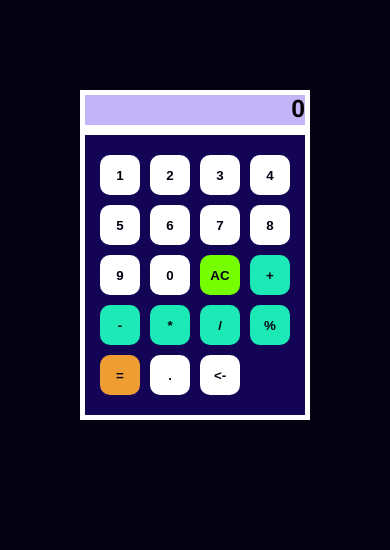
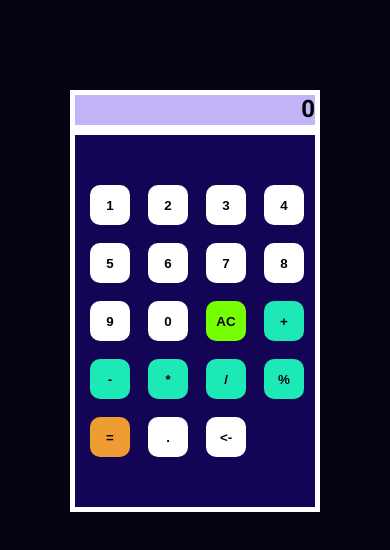
Before and after one commit to viniciusgasparino/calculadora, a Next.js app: page / in a window 390 px wide. Shown: the top 550 px of the page. Built offline with nearby package versions, Linux system fonts and the light colour scheme.

Commit message:
Criado responsivo

```diff
--- a/components/calculadora/Calculadora.jsx
+++ b/components/calculadora/Calculadora.jsx
@@ -9,6 +9,7 @@ function Calculadora(){
   const [number,setNumber] = useState(0)
   const [operator,setOperator] = useState()
   const [oldNumber,setOldNumber] = useState()
+
 
   const inputNumber = (e) => {
     if(number==0){
@@ -52,7 +53,7 @@ function Calculadora(){
       case "%":
           setNumber((parseInt(oldNumber)/100) * parseInt(number).toFixed(1))
           setOperator("")
-        break;
+        break
     }
   }
 
@@ -60,7 +61,6 @@ function Calculadora(){
     let valor = e.target.value
     String(valor)
     valor = valor.substring(0,(valor.length-1))
-    console.log(valor)
     if(valor>0){
       setNumber(parseInt(valor))
     }
@@ -87,7 +87,7 @@ function Calculadora(){
         <Button text="/" value={"/"} onClick={handlerOperator} corBotao="#1de9b6"/>
         <Button text="%" value={"%"} onClick={handlerOperator} corBotao="#1de9b6"/>
         <Button text="=" value={"="} onClick={calculator} corBotao="#ee9d33"/>
-        <Button text="." value={"."}  onClick={inputNumber} />
+        <Button text="." value={"."} onClick={inputNumber} />
         <Button text="<-" value={number} onClick={backSpace} />
       </div>
     </div>
--- a/components/calculadora/Calculadora.module.css
+++ b/components/calculadora/Calculadora.module.css
@@ -18,3 +18,20 @@
   padding-bottom: 20px;
   border: 5px solid white;
 }
+
+
+@media screen and (max-width: 600px){
+  .container{
+    width: 100%;
+  }
+
+  .content{
+    width: 250px;
+    padding-left: 15px;
+    padding-top: 50px;
+    padding-bottom: 50px;
+    gap: 18px;
+  }
+
+
+}
--- a/components/tela/Tela.module.css
+++ b/components/tela/Tela.module.css
@@ -5,3 +5,10 @@
   border: 5px solid white;
   background-color: #c2b4f7;
 }
+
+
+@media screen and (max-width: 600px){
+  .tela{
+    width:  250px;;
+  }
+}
```
Also changed, not shown: components/butom/Button.jsx (line endings or trailing spaces).
